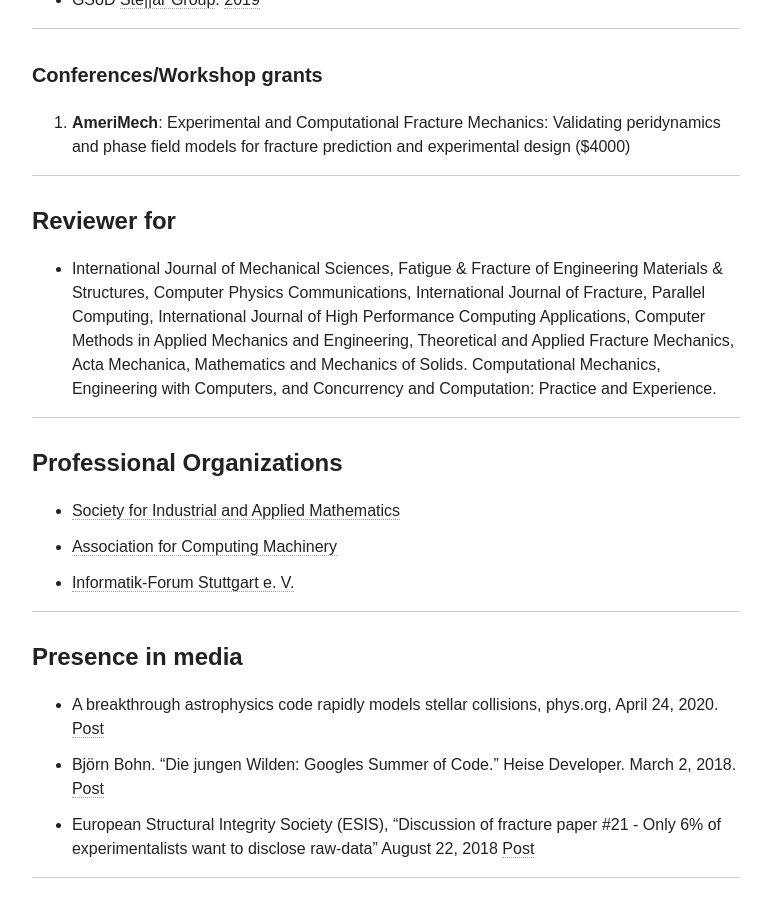
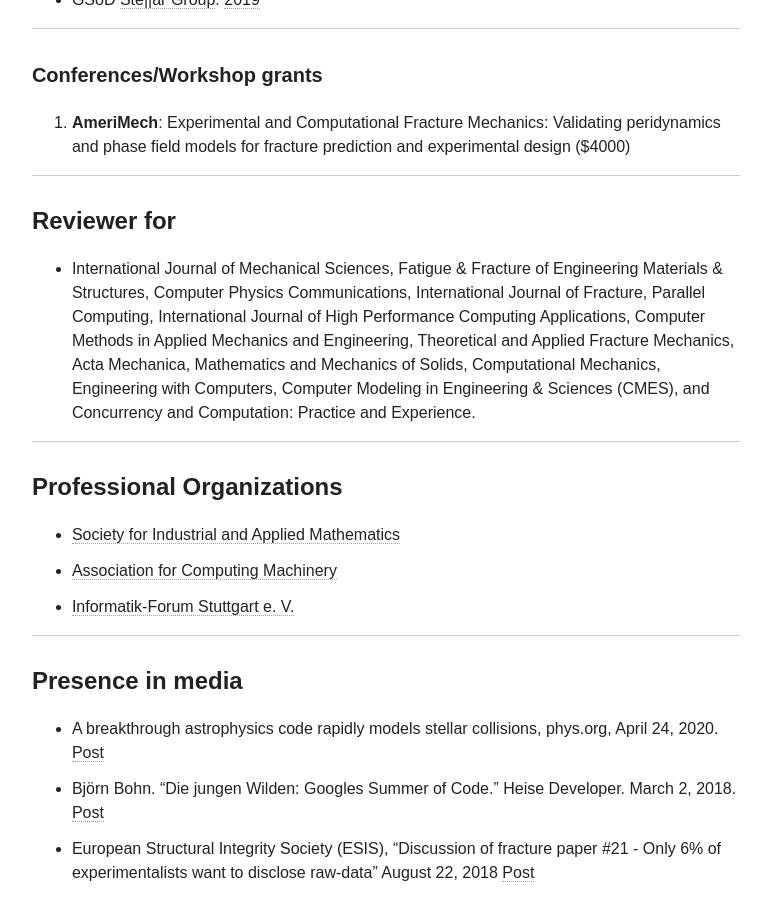
Before and after one commit to diehlpk/diehlpk.github.io, a Jekyll site: the page built from cv/index.md, in a window 1280 px wide and 900 px high, scrolled down 12261 px. Shown: the whole window, without its empty margins (254-1025 px from the left). Built offline with Jekyll 4.4.1, drawn with Linux system fonts in a browser that asks for light colours; nearby versions of some CDN libraries; some web fonts are replaced.

Commit message:
Update CV

```diff
--- a/cv/index.md
+++ b/cv/index.md
@@ -344,7 +344,7 @@
 
 #### Reviewer for
 
-* International Journal of Mechanical Sciences, Fatigue & Fracture of Engineering Materials & Structures, Computer Physics Communications, International Journal of Fracture, Parallel Computing, International Journal of High Performance Computing Applications, Computer Methods in Applied Mechanics and Engineering, Theoretical and Applied Fracture Mechanics, Acta Mechanica, Mathematics and Mechanics of Solids. Computational Mechanics, Engineering with Computers, and Concurrency and Computation: Practice and Experience.
+* International Journal of Mechanical Sciences, Fatigue & Fracture of Engineering Materials & Structures, Computer Physics Communications, International Journal of Fracture, Parallel Computing, International Journal of High Performance Computing Applications, Computer Methods in Applied Mechanics and Engineering, Theoretical and Applied Fracture Mechanics, Acta Mechanica, Mathematics and Mechanics of Solids, Computational Mechanics, Engineering with Computers, Computer Modeling in Engineering & Sciences (CMES), and Concurrency and Computation: Practice and Experience.
 
 ---
 
```
